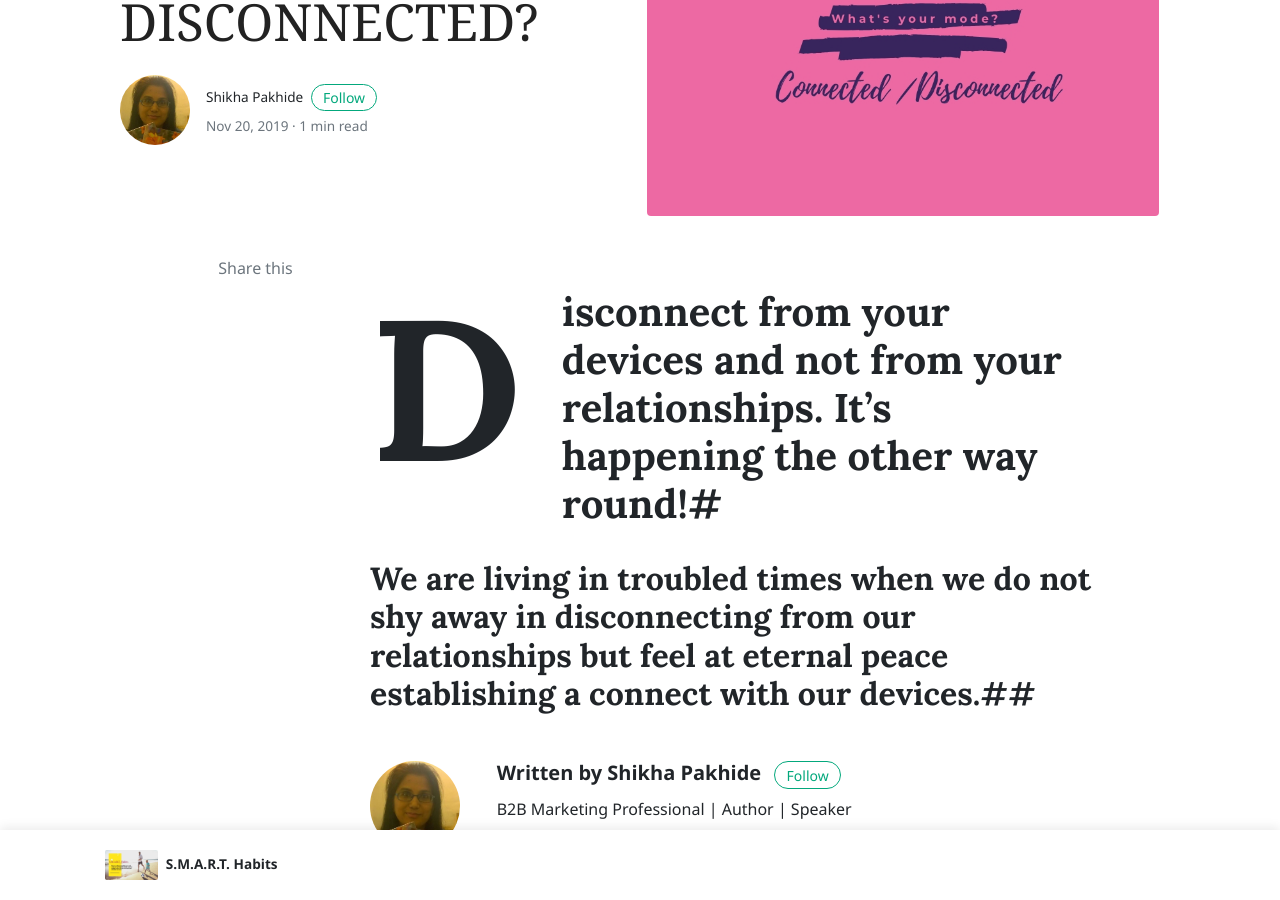
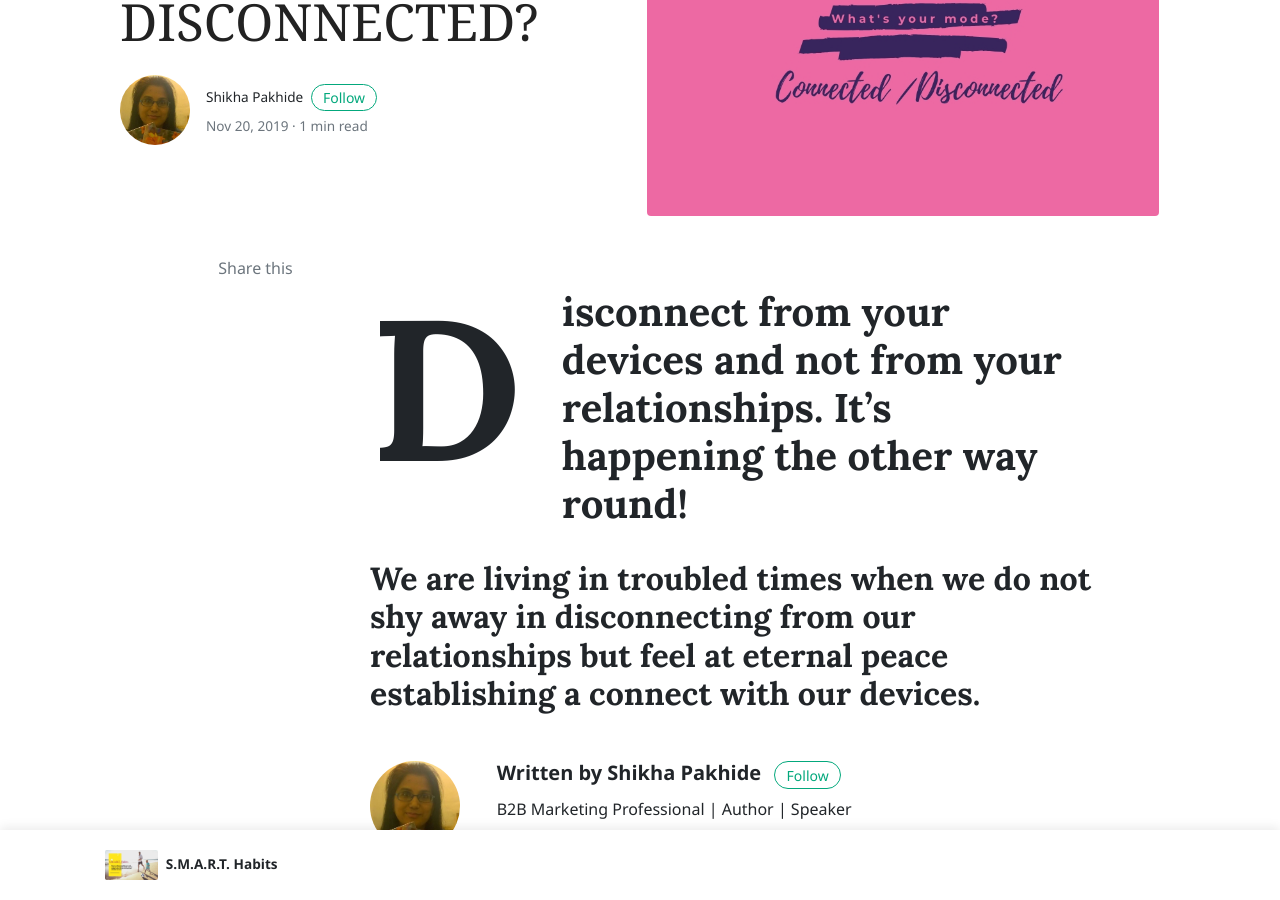
Before and after one commit to shikhashikz/shikhashikz.github.io, a Jekyll site: the page built from _posts/2019-11-20-connect-disconnect.md, in a window 1280 px wide and 900 px high, scrolled down 396 px. Built offline with Jekyll 4.4.1, drawn with Linux system fonts in a browser that asks for light colours; nearby versions of some CDN libraries; comment, search, counter and statistics services are not loaded.

```diff
--- a/_posts/2019-11-20-connect-disconnect.md
+++ b/_posts/2019-11-20-connect-disconnect.md
@@ -6,6 +6,6 @@ keywords: blog writing author shikhashikz connected disconnected
 image: assets/images/Connect_Disconnect.jpeg
 ---
 
-# Disconnect from your devices and not from your relationships. It's happening the other way round!#
+# Disconnect from your devices and not from your relationships. It's happening the other way round!
 
-## We are living in troubled times when we do not shy away in disconnecting from our relationships but feel at eternal peace establishing a connect with our devices.##
+## We are living in troubled times when we do not shy away in disconnecting from our relationships but feel at eternal peace establishing a connect with our devices.
```
